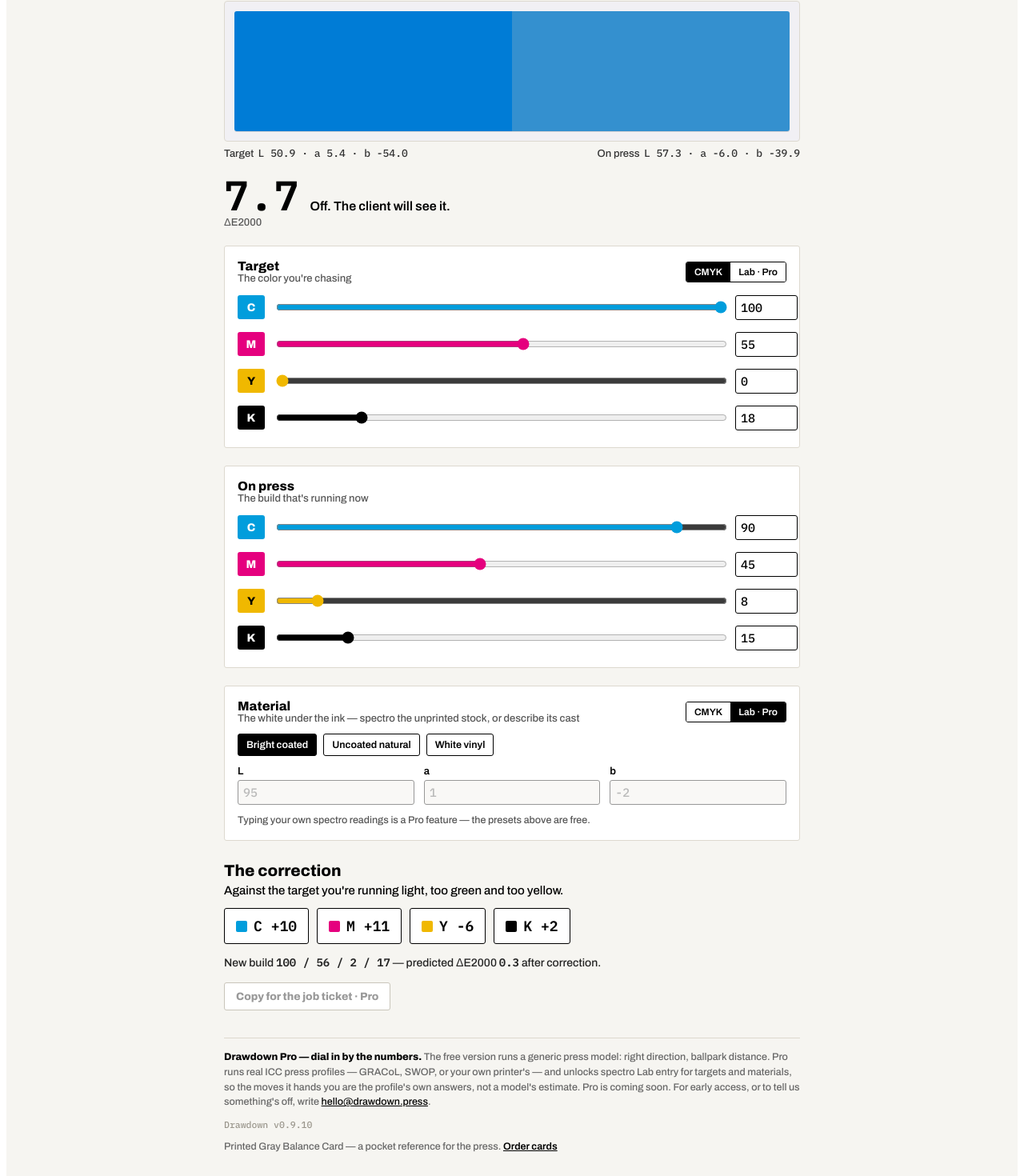
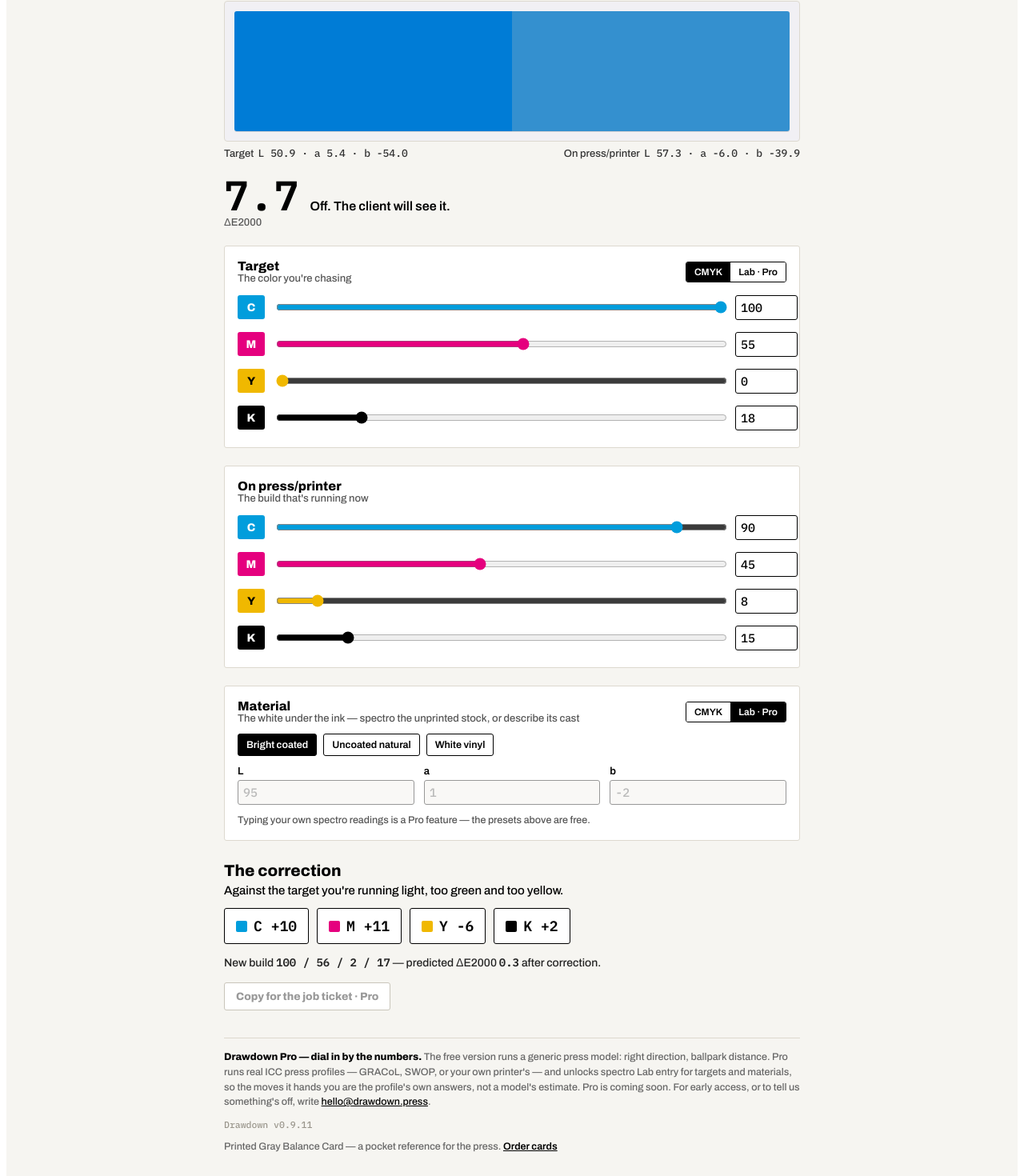
Before and after one commit to drawdown-press/drawdown, a React (Vite) app: page / in a window 1280 px wide. Shown: the part 211-1681 px from the top of the page at 80% size. Built offline with nearby package versions, Linux system fonts and the light colour scheme.

Commit message:
Add printer text

```diff
--- a/src/App.jsx
+++ b/src/App.jsx
@@ -185,7 +185,7 @@ function solveCorrection(current, targetLab, gain, paper, lut, matLab) {
 const TIER = "free"; // "free" | "pro" | "shop" — set by the license key
 const SHOP_NAME = ""; // shop-license name; shown on the badge and job tickets when TIER is "shop"
 const isPro = TIER === "pro" || TIER === "shop"; // Pro features unlock for both paid tiers
-const VERSION = "0.9.10"; // bumped with every release; shown in the footer
+const VERSION = "0.9.11"; // bumped with every release; shown in the footer
 const CONTACT = "hello@drawdown.press"; // used by the footer pitch, About page, and card buy link
 const PRO_URL = ""; // paste your checkout page URL here when it exists; empty scrolls to the pitch
 const CARD_URL = "https://drawdownpress.lemonsqueezy.com"; // store front — card options live here
@@ -235,7 +235,7 @@ function About() {
       <ol>
         <li>Pick your printing condition at the top right — coated or uncoated stock in the free version, a real press profile in Pro.</li>
         <li>In <strong>Target</strong>, enter the CMYK build you're chasing. In Pro you can switch to Lab and type numbers straight off a spectro or a chip's published values.</li>
-        <li>In <strong>On press</strong>, enter the build that's running right now.</li>
+        <li>In <strong>On press/printer</strong>, enter the build that's running right now.</li>
         <li>In <strong>Material</strong>, tell it what's under the ink: tap a preset, describe the stock's cast in CMYK, or (Pro) type the spectro reading of the unprinted material. Inks are transparent — the stock shifts every color on it, so this matters more than it looks.</li>
         <li>Read <strong>The correction</strong>, make the moves, run it, punch in the new numbers, repeat until it passes.</li>
       </ol>
@@ -426,7 +426,7 @@ export default function Drawdown() {
       `DRAWDOWN CORRECTION — ${isPro ? activeProfile.name : `generic ${stock}`}`,
       ...(TIER === "shop" && SHOP_NAME ? [`Shop: ${SHOP_NAME}`] : []),
       `Target: ${targetMode === "cmyk" ? targetCmyk.join("/") + "  " : ""}${fmt(out.tLab)}`,
-      `On press: ${current.join("/")}  ${fmt(out.cLab)}  ΔE00 ${out.dE.toFixed(1)}`,
+      `On press/printer: ${current.join("/")}  ${fmt(out.cLab)}  ΔE00 ${out.dE.toFixed(1)}`,
       `Moves: ${CHANNELS.map((c, i) => `${c.key} ${out.rec[i] > 0 ? "+" : ""}${out.rec[i]}`).join(" · ")}`,
       `New build: ${out.applied.join("/")}  predicted ΔE00 ${out.dEafter.toFixed(1)}`,
       `Material: ${fmt(materialLab)}`,
@@ -619,7 +619,7 @@ export default function Drawdown() {
           </div>
           <div className="patchlbls">
             <span>Target &nbsp;<span className="mono">L {out.tLab[0].toFixed(1)} · a {out.tLab[1].toFixed(1)} · b {out.tLab[2].toFixed(1)}</span></span>
-            <span>On press &nbsp;<span className="mono">L {out.cLab[0].toFixed(1)} · a {out.cLab[1].toFixed(1)} · b {out.cLab[2].toFixed(1)}</span></span>
+            <span>On press/printer &nbsp;<span className="mono">L {out.cLab[0].toFixed(1)} · a {out.cLab[1].toFixed(1)} · b {out.cLab[2].toFixed(1)}</span></span>
           </div>
           <div className="de">
             <div>
@@ -682,7 +682,7 @@ export default function Drawdown() {
         <section className="panel">
           <div className="phead">
             <div>
-              <div className="ptitle">On press</div>
+              <div className="ptitle">On press/printer</div>
               <div className="psub">The build that's running now</div>
             </div>
           </div>
```
